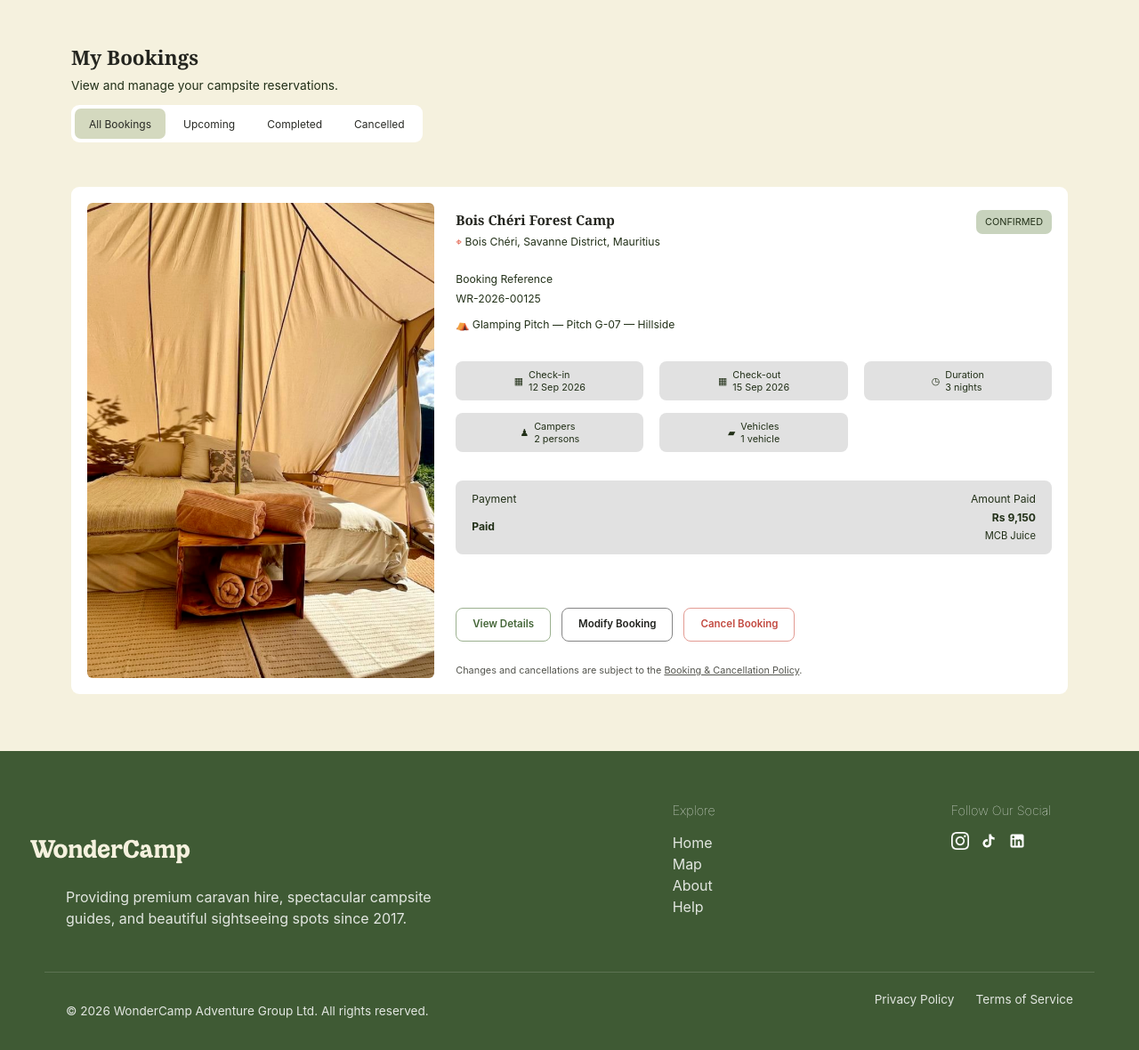
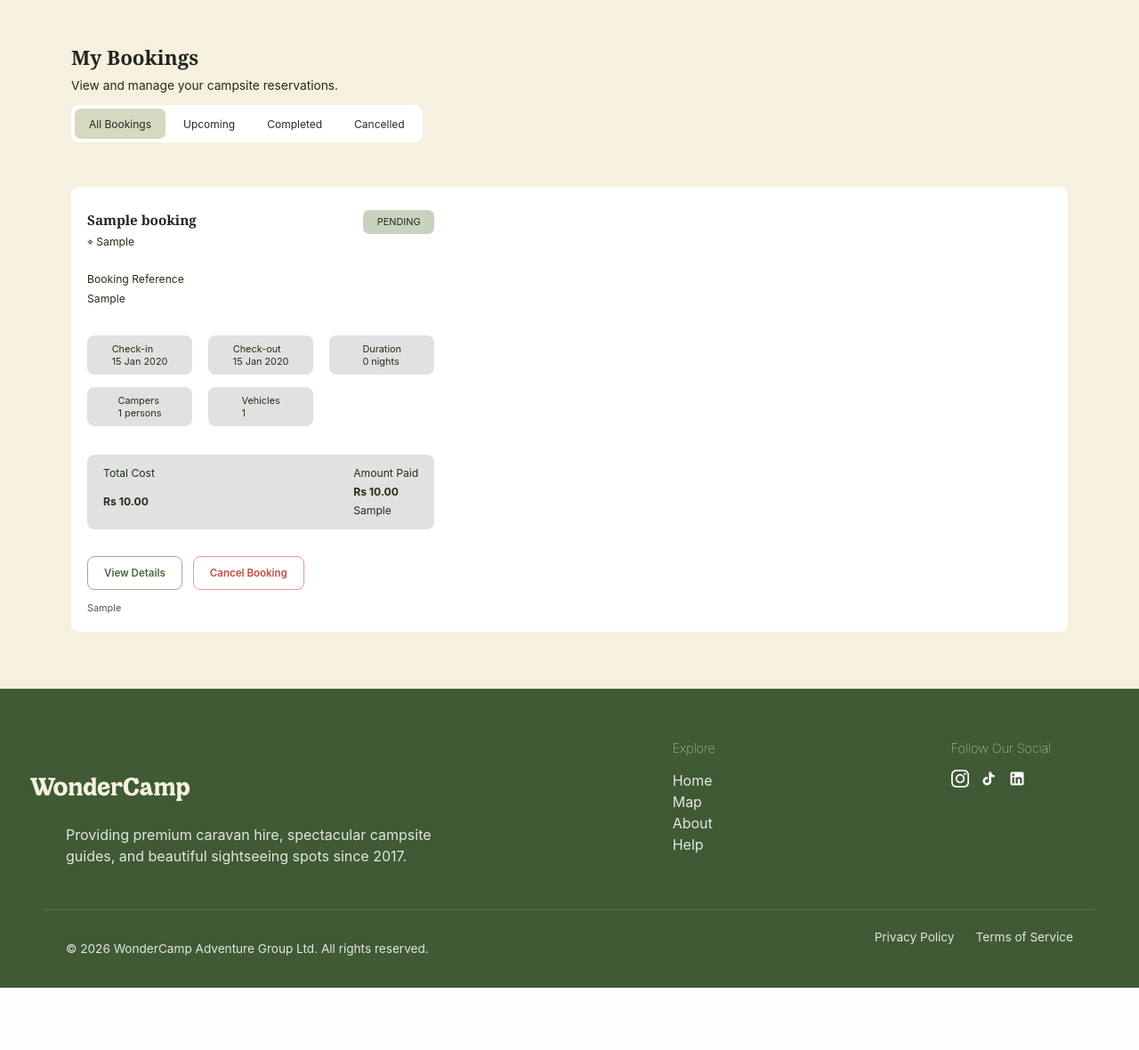
Before and after one commit to shreeshbhaugeerutty-cpu/WonderCamp, a Django app: page /my-bookings/ in a window 1280 px wide. Shown: the part 52-1232 px from the top of the page at 89% size. After the commit the page ends 1162 px from the top, so only its background shows below. Run offline with Django 5.2, Linux system fonts and the light colour scheme; a user stored in the database is signed in; tables that the repository leaves empty hold one stand-in row (values such as "Sample post").

Commit message:
Restore account bookings and show campsite availability

```diff
--- a/backend/bookings/urls.py
+++ b/backend/bookings/urls.py
@@ -10,6 +10,11 @@ urlpatterns = [
     path('create-booking/<slug:campsite_slug>/', views.create_booking, name='create_booking'),
 
     path('confirmation/', views.confirmation, name='confirmation'),
+    path('save-booking/<slug:campsite_slug>/', views.save_booking, name='save_booking'),
+    path('my-bookings/<int:booking_id>/', views.booking_detail, name='booking_detail'),
+    path('my-bookings/<int:booking_id>/modify/', views.modify_booking, name='modify_booking'),
+    path('my-bookings/<int:booking_id>/update/', views.update_booking, name='update_booking'),
+    path('my-bookings/<int:booking_id>/cancel/', views.cancel_booking, name='cancel_booking'),
     path('my-bookings/', views.my_bookings, name='my_bookings'),
 
 ]
--- a/backend/bookings/views.py
+++ b/backend/bookings/views.py
@@ -2,7 +2,14 @@ from datetime import date, timedelta
 
 from django.contrib.auth.decorators import login_required
 from django.http import Http404
-from django.shortcuts import render
+from django.shortcuts import render, redirect, get_object_or_404
+from django.contrib import messages
+from django.db import transaction
+from django.db.models import Q
+from django.utils.crypto import get_random_string
+from django.views.decorators.http import require_POST
+
+from .models import Booking, BookingLine
 from django.utils import timezone
 
 from backend.campsites.data import CAMPSITES_BY_SLUG
@@ -26,6 +33,27 @@ def validate_booking_dates(arrival_date, departure_date):
     return None
 
 
+def active_campsite_bookings(campsite, exclude_booking_id=None):
+    bookings = Booking.objects.filter(
+        Q(campsite_name=campsite['name'])
+        | Q(bookingline__line_type='accommodation', bookingline__item_name=campsite['slug']),
+        status__in=('pending', 'confirmed'),
+    )
+    if exclude_booking_id is not None:
+        bookings = bookings.exclude(pk=exclude_booking_id)
+    return bookings.distinct()
+
+
+def render_booking(request, context):
+    context['booked_ranges'] = [
+        {'start': start.isoformat(), 'end': end.isoformat()}
+        for start, end in active_campsite_bookings(context['campsite'], context.get('modify_id'))
+        .filter(departure_date__gt=timezone.localdate())
+        .values_list('arrival_date', 'departure_date')
+    ]
+    return render(request, 'bookings/booking.html', context)
+
+
 @login_required(login_url='login')
 def create_booking(request, campsite_id=None, campsite_slug=None):
     # Preserve existing bookmarks while new links identify the campsite by slug.
@@ -41,43 +69,15 @@ def create_booking(request, campsite_id=None, campsite_slug=None):
         previous_booking if previous_booking.get('campsite_slug') == campsite_slug else {}
     )
     if request.method == 'POST':
-        try:
-            counts = {key: int(request.POST.get(key, ''))
-                      for key in ('campers', 'vehicles', 'pets', 'tents')}
-        except (ValueError, TypeError):
-            context['error'] = 'Please enter valid whole numbers for your party.'
-            return render(request, 'bookings/booking.html', context)
-
-        minimums = {'campers': campsite['min_campers'], 'vehicles': 0, 'pets': 0, 'tents': 1}
-        for key, minimum in minimums.items():
-            maximum = campsite['max_' + key]
-            if not minimum <= counts[key] <= maximum:
-                context['error'] = f'{key.capitalize()} must be between {minimum} and {maximum} for this campsite.'
-                return render(request, 'bookings/booking.html', context)
-        try:
-            arrival = date.fromisoformat(request.POST.get('arrival_date', ''))
-            departure = date.fromisoformat(request.POST.get('departure_date', ''))
-        except (ValueError, TypeError):
-            error = 'Please select valid arrival and departure dates.'
-        else:
-            error = validate_booking_dates(arrival, departure)
+        error, review = validate_review(request.POST, campsite)
         if error:
             context['error'] = error
-            return render(request, 'bookings/booking.html', context)
-
-        nights = (departure - arrival).days
-        accommodation = campsite['price'] * nights
-        electricity, water, cleaning = 120 * nights, 420, 188
-        context['booking_review'] = {
-            'checkIn': arrival.isoformat(), 'checkOut': departure.isoformat(),
-            'nights': nights, **counts, 'pricePerNight': campsite['price'],
-            'accommodationFee': accommodation, 'electricity': electricity,
-            'water': water, 'cleaning': cleaning,
-            'total': accommodation + electricity + water + cleaning,
-        }
-        request.session['booking_review'] = {'campsite_slug': campsite_slug, **context['booking_review']}
+            context['initial_booking'] = form_values(request.POST)
+            return render_booking(request, context)
+        context['booking_review'] = review
+        request.session['booking_review'] = {'campsite_slug': campsite_slug, **review}
         return render(request, 'bookings/confirmation.html', context)
-    return render(request, 'bookings/booking.html', context)
+    return render_booking(request, context)
 
 
 @login_required(login_url='login')
@@ -91,6 +91,207 @@ def confirmation(request):
     })
 
 
+
+
+def validate_review(data, campsite, exclude_booking_id=None):
+    context = {}
+    try:
+        counts = {key: int(data.get(key, ''))
+                  for key in ('campers', 'vehicles', 'pets', 'tents')}
+    except (ValueError, TypeError):
+        context['error'] = 'Please enter valid whole numbers for your party.'
+        return context['error'], None
+
+    minimums = {'campers': campsite['min_campers'], 'vehicles': 0, 'pets': 0, 'tents': 1}
+    for key, minimum in minimums.items():
+        maximum = campsite['max_' + key]
+        if not minimum <= counts[key] <= maximum:
+            context['error'] = f'{key.capitalize()} must be between {minimum} and {maximum} for this campsite.'
+            return context['error'], None
+    try:
+        arrival = date.fromisoformat(data.get('arrival_date', ''))
+        departure = date.fromisoformat(data.get('departure_date', ''))
+    except (ValueError, TypeError):
+        error = 'Please select valid arrival and departure dates.'
+    else:
+        error = validate_booking_dates(arrival, departure)
+    if error:
+        context['error'] = error
+        return context['error'], None
+
+    overlapping = active_campsite_bookings(campsite, exclude_booking_id).filter(
+        arrival_date__lt=departure, departure_date__gt=arrival,
+    )
+    if overlapping.exists():
+        return ('This campsite is already booked for your selected dates. '
+                'Please choose different dates.'), None
+
+    nights = (departure - arrival).days
+    accommodation = campsite['price'] * nights
+    electricity, water, cleaning = 120 * nights, 420, 188
+    context['booking_review'] = {
+        'checkIn': arrival.isoformat(), 'checkOut': departure.isoformat(),
+        'nights': nights, **counts, 'pricePerNight': campsite['price'],
+        'accommodationFee': accommodation, 'electricity': electricity,
+        'water': water, 'cleaning': cleaning,
+        'total': accommodation + electricity + water + cleaning,
+    }
+    return None, context['booking_review']
+
+
+def form_values(data):
+    values = {'checkIn': data.get('arrival_date', ''), 'checkOut': data.get('departure_date', '')}
+    for key in ('campers', 'vehicles', 'pets', 'tents'):
+        try:
+            values[key] = int(data.get(key, ''))
+        except (ValueError, TypeError):
+            pass
+    return values
+
+
+def save_lines(booking, review, campsite):
+    entries = [
+        ('accommodation', campsite['slug'], review['nights'], review['pricePerNight']),
+        ('electricity', 'Electricity', review['nights'], 120),
+        ('water', 'Water pack', 1, 420), ('cleaning', 'Cleaning', 1, 188),
+        ('pets', 'Pets', review['pets'], 0), ('tents', 'Tents', review['tents'], 0),
+    ]
+    for kind, name, quantity, price in entries:
+        BookingLine.objects.create(
+            booking=booking, line_type=kind, item_name=name, quantity=quantity,
+            unit_price=price, line_total=quantity * price,
+            start_date=booking.arrival_date, end_date=booking.departure_date,
+        )
+
+
+def booking_context(booking):
+    lines = {line.line_type: line for line in booking.bookingline_set.all()}
+    stay = lines.get('accommodation') or lines.get('pitch')
+    campsite = CAMPSITES_BY_SLUG.get(stay.item_name) if stay else None
+    if not campsite:
+        campsite = next((site for site in CAMPSITES_BY_SLUG.values()
+                         if site['name'] == booking.campsite_name), None)
+    # Older bookings may reference a campsite name no longer in the catalogue.
+    display_site = {**(campsite or {}), 'name': booking.campsite_name,
+                    'location': booking.campsite_location}
+    def cost(kind):
+        return float(lines[kind].line_total) if kind in lines else 0
+    review = {
+        'checkIn': booking.arrival_date.isoformat(), 'checkOut': booking.departure_date.isoformat(),
+        'nights': (booking.departure_date - booking.arrival_date).days,
+        'campers': booking.no_of_adults, 'vehicles': booking.no_of_vehicles,
+        'pets': lines['pets'].quantity if 'pets' in lines else 0,
+        'tents': lines['tents'].quantity if 'tents' in lines else 1,
+        'pricePerNight': float(stay.unit_price) if stay else 0,
+        'accommodationFee': float(stay.line_total) if stay else 0,
+        'electricity': cost('electricity'), 'water': cost('water'),
+        'cleaning': cost('cleaning'), 'total': float(booking.total_cost),
+    }
+    return {'booking': booking, 'campsite': display_site, 'booking_review': review,
+            'can_modify': bool(campsite) and booking.status in ('pending', 'confirmed')}
+
+
+@login_required(login_url='login')
+@require_POST
+@transaction.atomic
+def save_booking(request, campsite_slug):
+    campsite = CAMPSITES_BY_SLUG.get(campsite_slug)
+    if campsite is None:
+        raise Http404('Campsite not found')
+    error, review = validate_review(request.POST, campsite)
+    if error:
+        return render_booking(request, {
+            'campsite': campsite, 'initial_booking': form_values(request.POST), 'error': error,
+        })
+    with transaction.atomic():
+        booking = Booking.objects.create(
+            customer=request.user, reference_no=get_random_string(32),
+            campsite_name=campsite['name'], campsite_location=campsite['location'],
+            total_cost=review['total'], arrival_date=review['checkIn'], departure_date=review['checkOut'],
+            no_of_adults=review['campers'], no_of_vehicles=review['vehicles'],
+            cancellation_policy_snapshot='Free cancellation up to 7 days before arrival',
+        )
+        booking.reference_no = f'WC-{booking.created_at.year}-{booking.id:05d}'
+        booking.save(update_fields=['reference_no'])
+        save_lines(booking, review, campsite)
+    request.session.pop('booking_review', None)
+    messages.success(request, f'Booking {booking.reference_no} saved as pending. No payment has been taken.')
+    return redirect('bookings:my_bookings')
+
+
 @login_required(login_url='login')
 def my_bookings(request):
-    return render(request, 'bookings/mybooking.html')
+    bookings = list(Booking.objects.filter(customer=request.user).prefetch_related('bookingline_set'))
+    for booking in bookings:
+        context = booking_context(booking)
+        booking.nights = context['booking_review']['nights']
+        booking.image = context['campsite'].get('image', '')
+        booking.can_modify = context['can_modify']
+        booking.filter_status = booking.status if booking.status in ('cancelled', 'completed') else 'upcoming'
+    return render(request, 'bookings/mybooking.html', {'bookings': bookings})
+
+
+@login_required(login_url='login')
+def booking_detail(request, booking_id):
+    booking = get_object_or_404(Booking, pk=booking_id, customer=request.user)
+    return render(request, 'bookings/confirmation.html', booking_context(booking))
+
+
+@login_required(login_url='login')
+def modify_booking(request, booking_id):
+    booking = get_object_or_404(Booking, pk=booking_id, customer=request.user)
+    context = booking_context(booking)
+    if not context['can_modify']:
+        messages.error(request, 'This booking cannot be modified.')
+        return redirect('bookings:my_bookings')
+    context['initial_booking'] = context['booking_review']
+    context['modify_id'] = booking.id
+    if request.method == 'POST':
+        error, review = validate_review(request.POST, context['campsite'], booking.id)
+        if error:
+            context['error'] = error
+            context['initial_booking'] = form_values(request.POST)
+        else:
+            context['booking_review'] = review
+            context.pop('booking')
+            return render(request, 'bookings/confirmation.html', context)
+    return render_booking(request, context)
+
+
+@login_required(login_url='login')
+@require_POST
+def update_booking(request, booking_id):
+    with transaction.atomic():
+        booking = get_object_or_404(Booking.objects.select_for_update(), pk=booking_id, customer=request.user)
+        context = booking_context(booking)
+        if not context['can_modify']:
+            messages.error(request, 'This booking cannot be modified.')
+            return redirect('bookings:my_bookings')
+        error, review = validate_review(request.POST, context['campsite'], booking.id)
+        if error:
+            context.update(error=error, initial_booking=form_values(request.POST), modify_id=booking.id)
+            return render_booking(request, context)
+        booking.arrival_date = review['checkIn']
+        booking.departure_date = review['checkOut']
+        booking.no_of_adults = review['campers']
+        booking.no_of_vehicles = review['vehicles']
+        booking.total_cost = review['total']
+        booking.save(update_fields=['arrival_date', 'departure_date', 'no_of_adults', 'no_of_vehicles', 'total_cost'])
+        booking.bookingline_set.all().delete()
+        save_lines(booking, review, context['campsite'])
+    messages.success(request, f'Booking {booking.reference_no} updated.')
+    return redirect('bookings:my_bookings')
+
+
+@login_required(login_url='login')
+@require_POST
+def cancel_booking(request, booking_id):
+    with transaction.atomic():
+        booking = get_object_or_404(Booking.objects.select_for_update(), pk=booking_id, customer=request.user)
+        if booking.status in ('pending', 'confirmed'):
+            booking.status = 'cancelled'
+            booking.save(update_fields=['status'])
+            messages.success(request, f'Booking {booking.reference_no} cancelled.')
+        else:
+            messages.error(request, 'This booking cannot be cancelled.')
+    return redirect('bookings:my_bookings')
--- a/frontend/templates/bookings/mybooking.html
+++ b/frontend/templates/bookings/mybooking.html
@@ -21,101 +21,39 @@
 
   <section class="booking-list" aria-label="Your bookings">
 
-    <article class="booking-card" data-status="upcoming">
-
-      <img class="booking-card__image"
-           src="{% static 'images/hillside1.png' %}"
-           alt="Hillside campsite">
-
+    {% for booking in bookings %}
+    <article class="booking-card" data-status="{{ booking.filter_status }}">
+      {% if booking.image %}<img class="booking-card__image" src="{% static booking.image %}" alt="{{ booking.campsite_name }}">{% endif %}
       <div class="booking-card__content">
-
         <div class="booking-card__topline">
-          <div>
-            <h2>Bois Chéri Forest Camp</h2>
-            <p class="booking-card__location">
-              <span aria-hidden="true">⌖</span>
-              Bois Chéri, Savanne District, Mauritius
-            </p>
-          </div>
-          <span class="booking-status">Confirmed</span>
+          <div><h2>{{ booking.campsite_name }}</h2><p class="booking-card__location">⌖ {{ booking.campsite_location }}</p></div>
+          <span class="booking-status">{{ booking.get_status_display }}</span>
         </div>
-
-        <div class="booking-reference">
-          <span>Booking Reference</span>
-          <strong>WR-2026-00125</strong>
+        <div class="booking-reference"><span>Booking Reference</span><strong>{{ booking.reference_no }}</strong></div>
+        <div class="booking-facts">
+          <div class="booking-fact"><span>Check-in<strong>{{ booking.arrival_date|date:"d M Y" }}</strong></span></div>
+          <div class="booking-fact"><span>Check-out<strong>{{ booking.departure_date|date:"d M Y" }}</strong></span></div>
+          <div class="booking-fact"><span>Duration<strong>{{ booking.nights }} nights</strong></span></div>
+          <div class="booking-fact"><span>Campers<strong>{{ booking.no_of_adults }} persons</strong></span></div>
+          <div class="booking-fact"><span>Vehicles<strong>{{ booking.no_of_vehicles }}</strong></span></div>
         </div>
-
-        <p class="booking-pitch">
-          <span aria-hidden="true">⛺</span>
-          Glamping Pitch — Pitch G-07 — Hillside
-        </p>
-
-        <div class="booking-facts">
-          <div class="booking-fact">
-            <span>▦</span>
-            <span>Check-in<strong>12 Sep 2026</strong></span>
-          </div>
-
-          <div class="booking-fact">
-            <span>▦</span>
-            <span>Check-out<strong>15 Sep 2026</strong></span>
-          </div>
-
-          <div class="booking-fact">
-            <span>◷</span>
-            <span>Duration<strong>3 nights</strong></span>
-          </div>
-
-          <div class="booking-fact">
-            <span>♟</span>
-            <span>Campers<strong>2 persons</strong></span>
-          </div>
-
-          <div class="booking-fact">
-            <span>▰</span>
-            <span>Vehicles<strong>1 vehicle</strong></span>
-          </div>
+        <div class="booking-payment">
+          <div><span>Total Cost</span><strong>Rs {{ booking.total_cost|floatformat:2 }}</strong></div>
+          <div><span>Amount Paid</span><strong>Rs {{ booking.amount_paid|floatformat:2 }}</strong><span>{{ booking.payment_method }}</span></div>
         </div>
-
-        <div class="booking-payment">
-          <div>
-            <span>Payment</span>
-            <strong>Paid</strong>
-          </div>
-
-          <div class="booking-payment__amount">
-            <span>Amount Paid</span>
-            <strong>Rs 9,150</strong>
-            <span class="booking-payment__method">MCB Juice</span>
-          </div>
+        <div class="booking-actions">
+          <a href="{% url 'bookings:booking_detail' booking_id=booking.id %}" class="booking-action booking-action--primary">View Details</a>
+          {% if booking.can_modify %}<a href="{% url 'bookings:modify_booking' booking_id=booking.id %}" class="booking-action">Modify Booking</a>{% endif %}
+          {% if booking.status == 'pending' or booking.status == 'confirmed' %}
+          <form method="post" action="{% url 'bookings:cancel_booking' booking_id=booking.id %}" onsubmit="return confirm('Cancel this booking?');">
+            {% csrf_token %}<button class="booking-action booking-action--cancel" type="submit">Cancel Booking</button>
+          </form>
+          {% endif %}
         </div>
-
-        <div class="booking-actions">
-
-       <div class="booking-actions">
-
-  <a href="{% url 'bookings:confirmation' %}"
-     class="booking-action booking-action--primary">
-    View Details
-  </a>
-
-  <a href="{% url 'bookings:create_booking' %}"
-     class="booking-action">
-    Modify Booking
-  </a>
-
-  <button class="booking-action booking-action--cancel" type="button">
-    Cancel Booking
-  </button>
-
-</div>
-        <p class="booking-policy">
-          Changes and cancellations are subject to the
-          <a href="#policy">Booking &amp; Cancellation Policy</a>.
-        </p>
-
+        <p class="booking-policy">{{ booking.cancellation_policy_snapshot }}</p>
       </div>
     </article>
+    {% empty %}<p>You have no bookings yet. <a href="{% url 'campsites:explorer' %}">Explore campsites</a></p>{% endfor %}
 
     <p class="booking-empty" hidden>No bookings in this category.</p>
 
```
Also changed, not shown: frontend/templates/bookings/booking.html (+27 -2 lines), frontend/templates/bookings/confirmation.html (+25 -13 lines).
